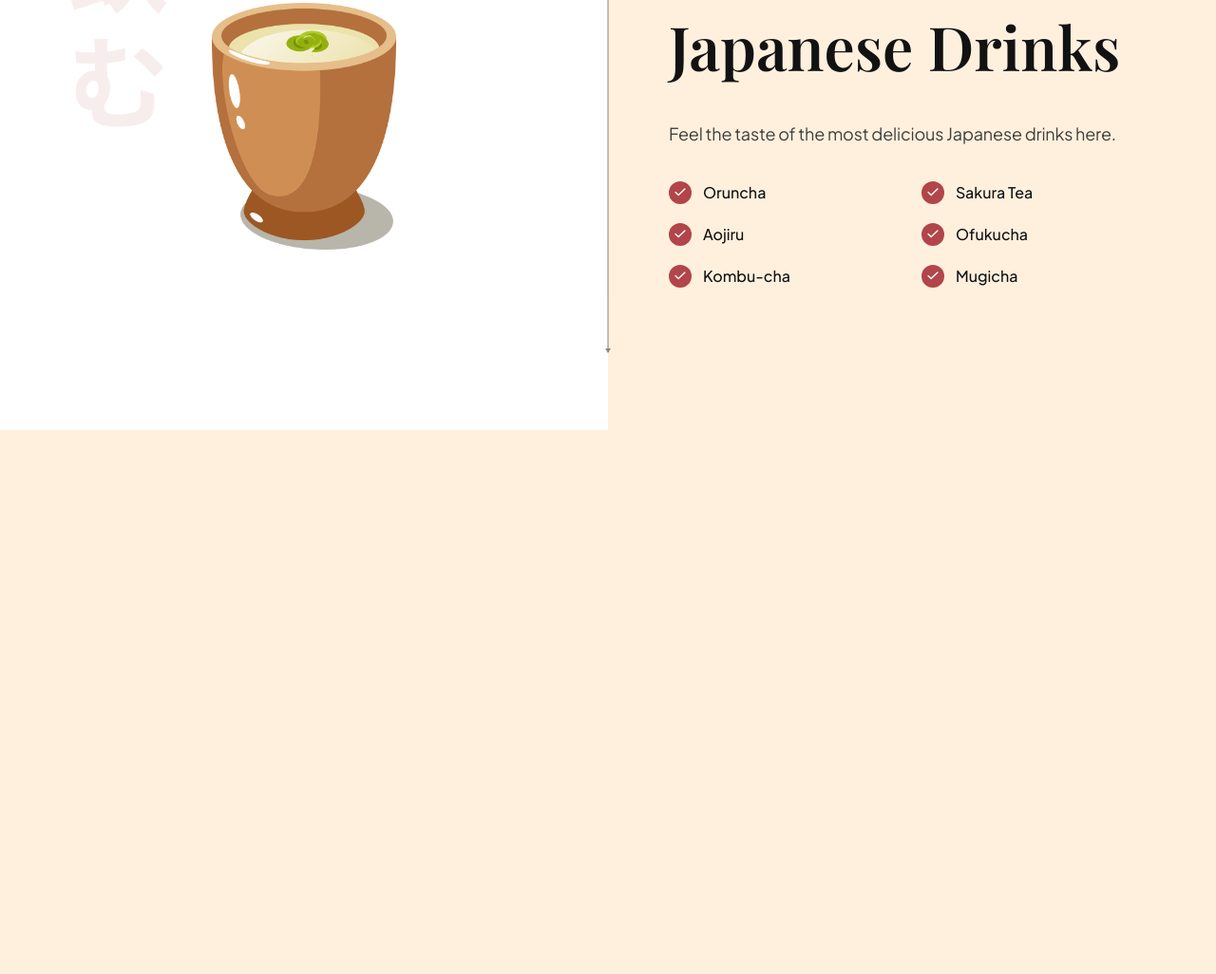
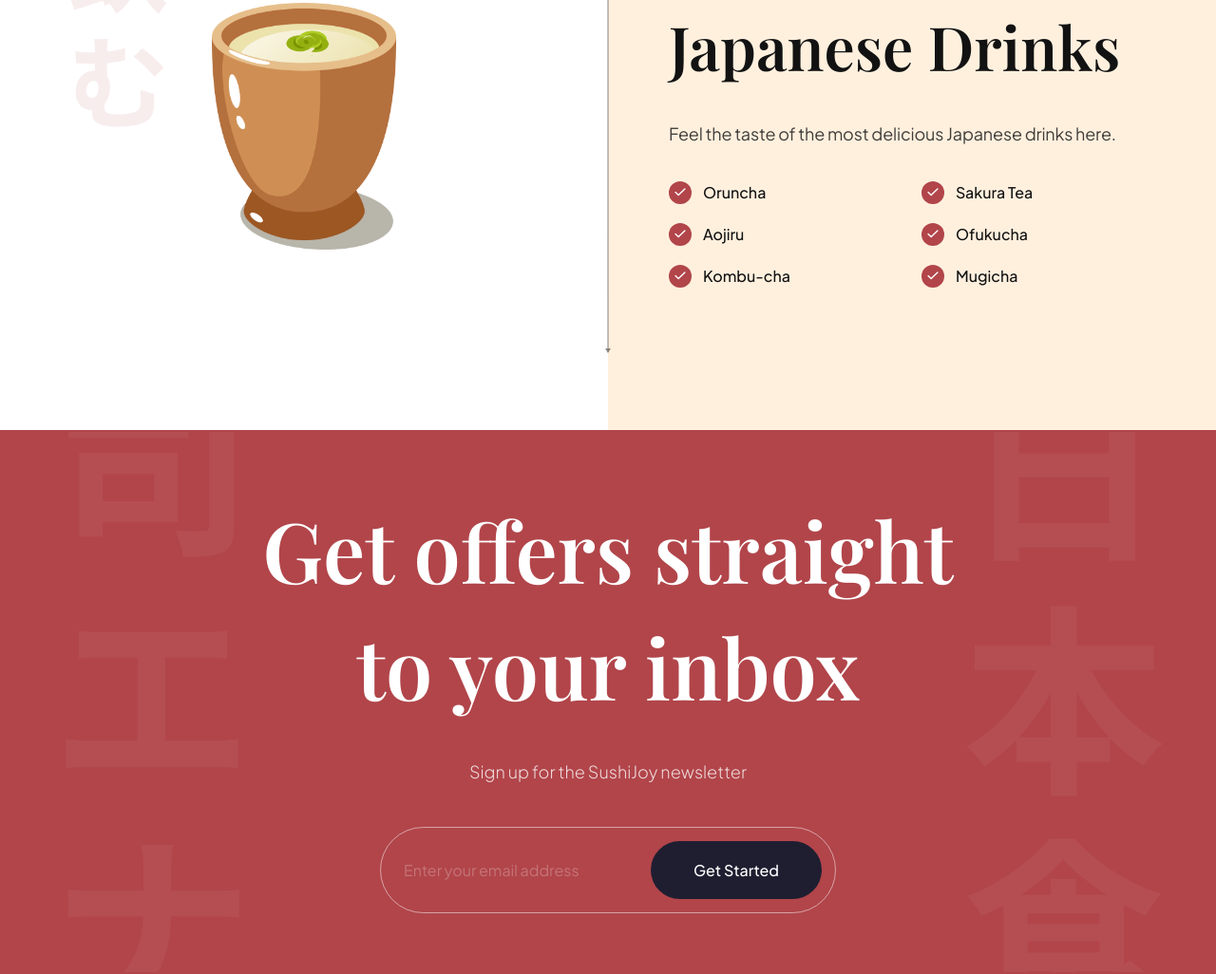
Before and after one commit to kat1z/SushiJoy, a plain HTML site: page index.html in a window 1280 px wide. Shown: the part 3245-4271 px from the top of the page at 95% size. Before the commit the page ends 3698 px from the top, so only its background shows below. Drawn offline with nearby package versions, Linux system fonts and the light colour scheme.

Commit message:
Added newsletter section

```diff
--- a/css/sections/subscribe.css
+++ b/css/sections/subscribe.css
@@ -0,0 +1,83 @@
+.subscription {
+  padding: 64px;
+
+  background-color: var(--primary-color);
+  background-image: url('../../assets/subscribe_bg.png');
+  background-position: center;
+  background-repeat: no-repeat;
+  background-size: contain;
+
+  flex-direction: column;
+  overflow: hidden;
+}
+
+.subscription h2 {
+  font-size: 5.5rem;
+  font-family: var(--playfair-display);
+  font-weight: 600;
+  line-height: 7.6875rem;
+  color: #fff;
+  text-align: center;
+}
+
+.subscription p {
+  font-size: 1.125rem;
+  font-family: var(--plus-jakarta-sans);
+  font-weight: 300;
+  line-height: 2.25rem;
+  color: rgba(255, 255, 255, 0.8);
+
+  margin-top: 32px;
+}
+
+.subscription__form {
+  min-width: 480px;
+  margin-top: 40px;
+
+  padding: 14px 14px 14px 24px;
+
+  display: flex;
+  gap: 10px;
+
+  border: 1px solid rgba(255, 255, 255, 0.5);
+  border-radius: 46px;
+}
+
+.subscription__form input {
+  flex: 1;
+
+  font-size: 1rem;
+  font-weight: 400;
+  font-family: var(--plus-jakarta-sans);
+
+  color: #fff;
+  opacity: 0.5;
+
+  background: transparent;
+  border: none;
+  outline: none;
+}
+
+.subscription__form input::placeholder {
+  color: #fff;
+  opacity: 0.5;
+}
+
+.subscription__form button {
+  padding: 20px;
+
+  min-width: 180px;
+
+  font-size: 1rem;
+  font-weight: 500;
+  font-family: var(--plus-jakarta-sans);
+  color: #fff;
+  text-align: center;
+
+  background: var(--black-400);
+  border-radius: 46px;
+  border: none;
+  outline: none;
+
+  cursor: pointer;
+}
--- a/index.html
+++ b/index.html
@@ -290,6 +290,19 @@
       </section>
     </section>
 
+    <section class="subscription flex-center" id="services">
+      <h2 data-aos="flip-down">
+        Get offers straight <br />
+        to your inbox
+      </h2>
+      <p data-aos="fade-up">Sign up for the SushiJoy newsletter</p>
+
+      <div class="subscription__form" data-aos="fade-up">
+        <input type="text" placeholder="Enter your email address" />
+        <button>Get Started</button>
+      </div>
+    </section>
+
     <script src="js/script.js" type="module"></script>
   </body>
 </html>
```
